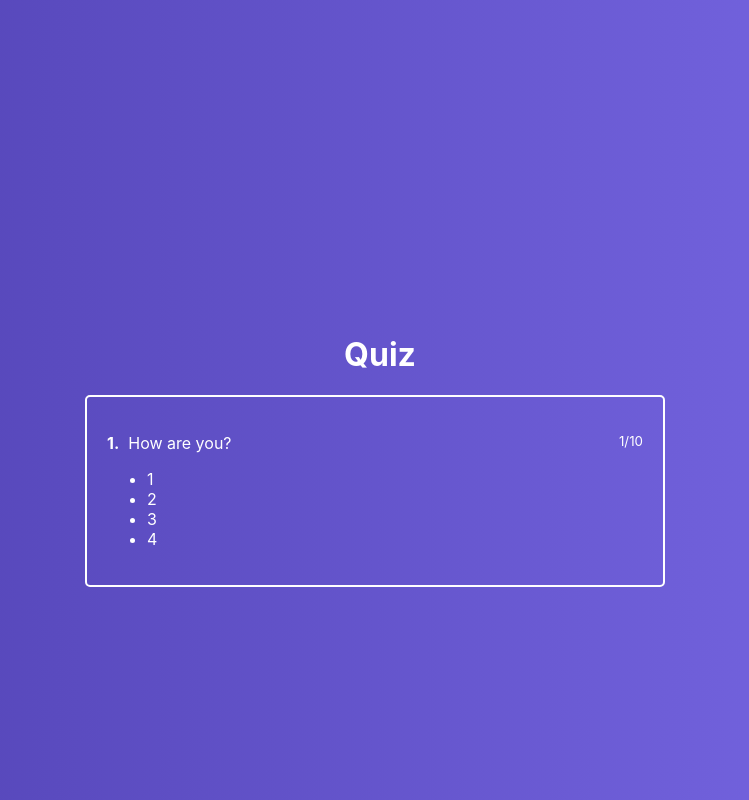
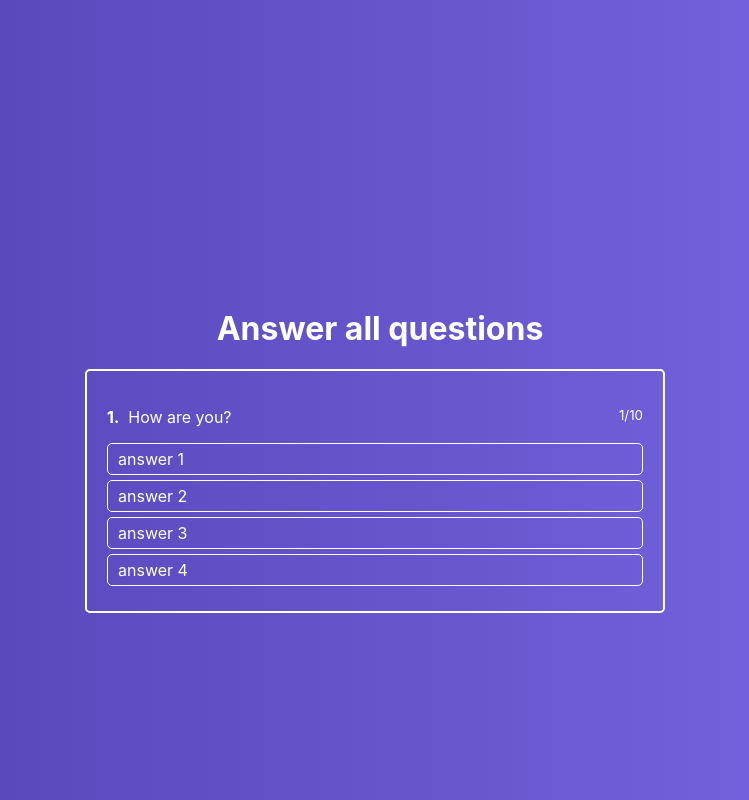
Before and after one commit to ElizabethVlasenko/react-redux-quiz, a React (Create React App) app: page / in a window 1280 px wide. Shown: the whole page, without its empty margins (265-1014 px from the left). Built offline with nearby package versions, Linux system fonts and the light colour scheme.

Commit message:
Created list of questions

```diff
--- a/src/components/ActiveQuiz/ActiveQuiz.js
+++ b/src/components/ActiveQuiz/ActiveQuiz.js
@@ -1,5 +1,6 @@
 import React from "react";
 import classes from './ActiveQuiz.module.css';
+import AnswersList from "./AnswersList/AnswersList";
 
 const ActiveQuiz = props => (
     <div className={classes.ActiveQuiz}>
@@ -11,13 +12,10 @@ const ActiveQuiz = props => (
 
             <small>1/10</small>
         </p>
+        <AnswersList
+            answers={props.answers}
+        />
 
-        <ul>
-            <li>1</li>
-            <li>2</li>
-            <li>3</li>
-            <li>4</li>
-        </ul>
     </div>
 )
 
--- /dev/null
+++ b/src/components/ActiveQuiz/AnswersList/AnswerItem/AnswerItem.js
@@ -0,0 +1,12 @@
+import React from "react";
+import classes from './AnswerItem.module.css';
+
+const AnswerItem = props => {
+    return (
+        <li className={classes.AnswerItem}>
+            {props.answer.text}
+        </li>
+    )
+};
+
+export default AnswerItem;
--- /dev/null
+++ b/src/components/ActiveQuiz/AnswersList/AnswerItem/AnswerItem.module.css
@@ -0,0 +1,12 @@
+.AnswerItem {
+    border: 1px solid #FFF;
+    border-radius: 5px;
+    padding: 5px 10px;
+    margin-bottom: 5px;
+    cursor: pointer;
+}
+
+.AnswerItem:hover {
+    background-color: rgba(255, 255, 255, .2);
+    transition: background-color .3s ease-in-out;
+}
--- /dev/null
+++ b/src/components/ActiveQuiz/AnswersList/AnswersList.js
@@ -0,0 +1,20 @@
+import React from "react";
+import classes from './AnswersList.module.css';
+import AnswerItem from './AnswerItem/AnswerItem';
+
+const AnswersList = props => (
+    <ul className={classes.AnswersList}>
+        {
+            props.answers.map((answer,index) => {
+                return (
+                    <AnswerItem
+                        key = {index}
+                        answer={answer}
+                    />
+                )
+            })
+        }
+    </ul>
+);
+
+export default AnswersList;
--- /dev/null
+++ b/src/components/ActiveQuiz/AnswersList/AnswersList.module.css
@@ -0,0 +1,5 @@
+.AnswersList {
+    list-style: none;
+    margin: 0;
+    padding: 0;
+}
--- a/src/containeers/Quiz/Quiz.js
+++ b/src/containeers/Quiz/Quiz.js
@@ -6,6 +6,15 @@ class Quiz extends Component {
 
     state = {
         quiz: [
+            {
+                answers: [
+                    {text: 'answer 1'},
+                    {text: 'answer 2'},
+                    {text: 'answer 3'},
+                    {text: 'answer 4'},
+
+                ]
+            }
 
         ]
     }
@@ -13,9 +22,11 @@ class Quiz extends Component {
     render () {
         return (
             <div className={classes.Quiz}>
-                <h1>Quiz</h1>
+                <h1>Answer all questions</h1>
                 <div className={classes.QuizWrapper}>
-                    <ActiveQuiz></ActiveQuiz>
+                    <ActiveQuiz
+                        answers={this.state.quiz[0].answers}
+                    />
                 </div>
             </div>
 
```
